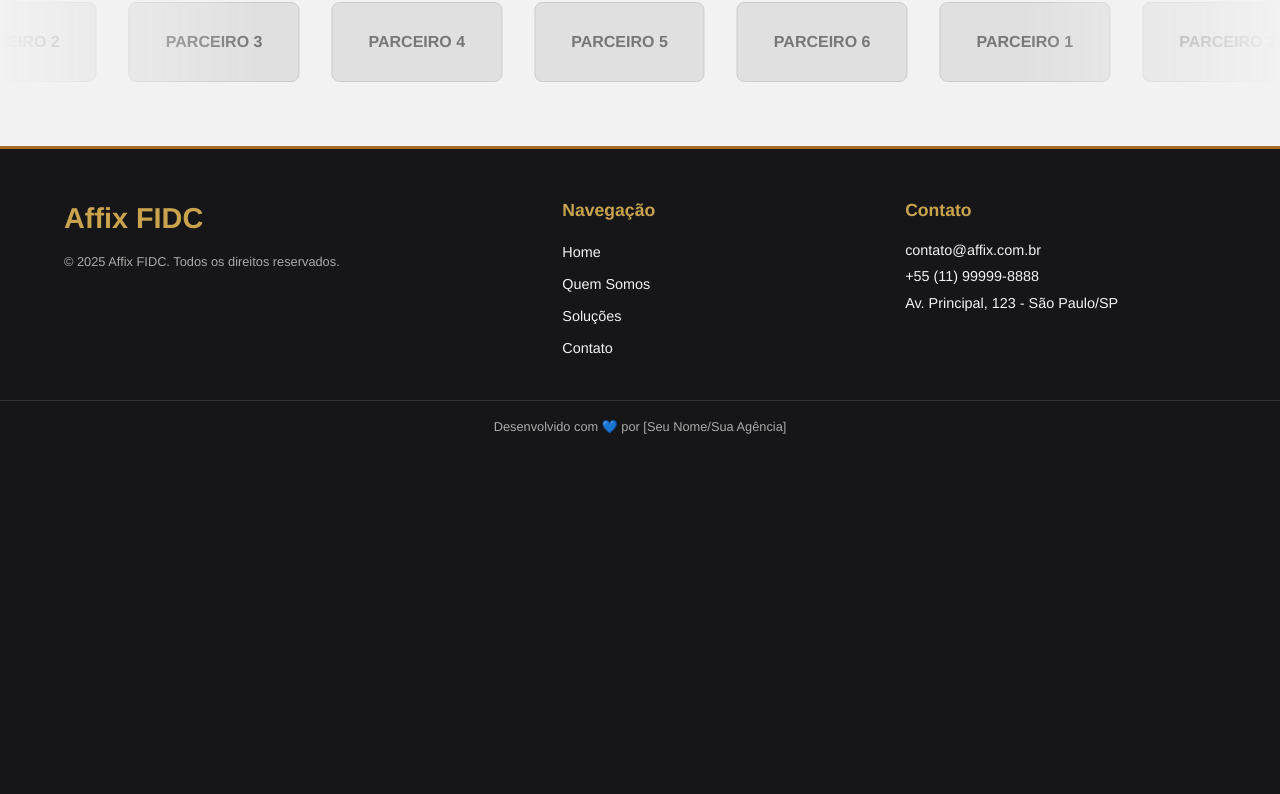
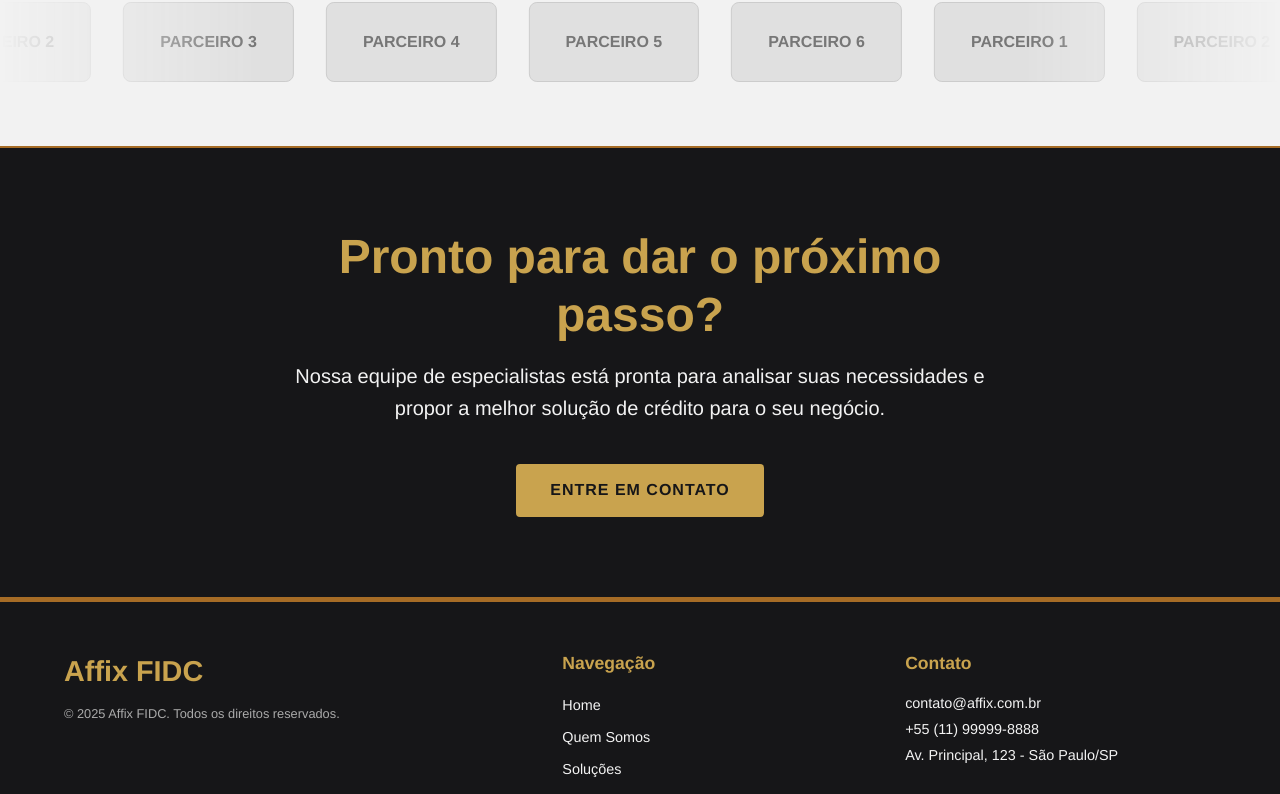
Before and after one commit to ademar-costa/site-affix, a React (Vite) app in the folder affix-fidc/: page / in a window 1280 px wide. Shown: the part 1981-2775 px from the top of the page. Before the commit the page ends 2433 px from the top, so only its background shows below. Built offline with nearby package versions, Linux system fonts and the light colour scheme.

Commit message:
Feat(Home): Cria a seção final de CTA para a HomePage

```diff
--- /dev/null
+++ b/affix-fidc/src/components/Home/CtaSection.css
@@ -0,0 +1,66 @@
+/* 1. Container Principal */
+.cta-container {
+  /* Retorna ao fundo escuro */
+  background-color: var(--preto-principal);
+  /* Podemos usar o dourado secundário para a borda
+     para separar da seção de parceiros e do footer */
+  border-top: 2px solid var(--dourado-secundario);
+  border-bottom: 2px solid var(--dourado-secundario);
+  padding: 5rem 1.5rem; /* 80px vertical, 24px lateral */
+  text-align: center;
+}
+
+/* 2. Conteúdo */
+.cta-content {
+  max-width: 700px;
+  margin: 0 auto;
+}
+
+/* 3. Título */
+.cta-title {
+  color: var(--dourado-destaque);
+  font-size: 2.5rem; /* 40px */
+  font-weight: 700;
+  line-height: 1.2;
+  margin-bottom: 1rem;
+}
+
+/* 4. Subtítulo */
+.cta-subtitle {
+  font-size: 1.125rem; /* 18px */
+  color: var(--branco-texto);
+  line-height: 1.6;
+  margin-bottom: 2.5rem; /* 40px */
+}
+
+/* 5. Botão CTA (Estilo do Hero) */
+.cta-button {
+  display: inline-block;
+  padding: 0.8rem 2rem;
+  background-color: var(--dourado-destaque);
+  color: var(--preto-principal);
+  font-size: 1rem;
+  font-weight: 600;
+  text-transform: uppercase;
+  letter-spacing: 1px;
+  border-radius: 4px;
+  border: 2px solid var(--dourado-destaque);
+  transition: all 0.3s ease;
+  cursor: pointer;
+}
+
+.cta-button:hover {
+  background-color: transparent;
+  color: var(--dourado-destaque);
+}
+
+/* 6. Responsividade */
+@media (min-width: 768px) {
+  .cta-title {
+    font-size: 3rem; /* 48px */
+  }
+
+  .cta-subtitle {
+    font-size: 1.25rem; /* 20px */
+  }
+}
--- /dev/null
+++ b/affix-fidc/src/components/Home/CtaSection.jsx
@@ -0,0 +1,25 @@
+import React from 'react';
+import { Link } from 'react-router-dom';
+import './CtaSection.css'; // Importando os estilos
+
+function CtaSection() {
+  return (
+    <section className="cta-container">
+      <div className="cta-content">
+        <h2 className="cta-title">
+          Pronto para dar o próximo passo?
+        </h2>
+        <p className="cta-subtitle">
+          Nossa equipe de especialistas está pronta para analisar
+          suas necessidades e propor a melhor solução de crédito
+          para o seu negócio.
+        </p>
+        <Link to="/contato" className="cta-button">
+          Entre em Contato
+        </Link>
+      </div>
+    </section>
+  );
+}
+
+export default CtaSection;
--- a/affix-fidc/src/pages/HomePage.jsx
+++ b/affix-fidc/src/pages/HomePage.jsx
@@ -3,6 +3,7 @@ import HeroSection from '../components/Home/HeroSection';
 import AboutSection from '../components/Home/AboutSection';
 import SolutionsSection from '../components/Home/SolutionsSection';
 import PartnersSection from '../components/Home/PartnersSection';
+import CtaSection from '../components/Home/CtaSection';
 
 function HomePage() {
   return (
@@ -11,6 +12,7 @@ function HomePage() {
       <AboutSection />
       <SolutionsSection />
       <PartnersSection />
+      <CtaSection />
     </>
   );
 }
```
